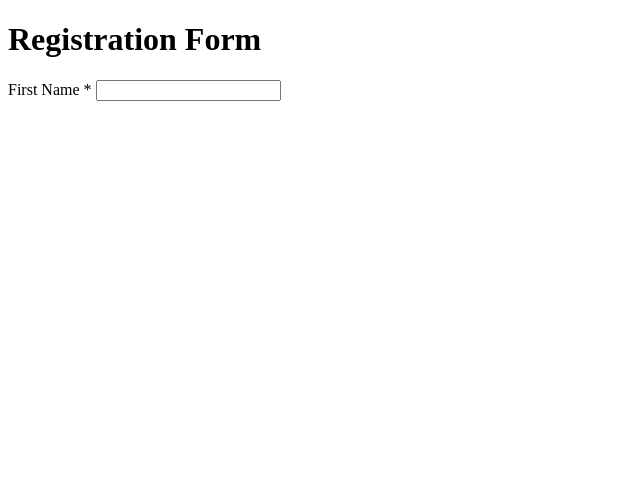
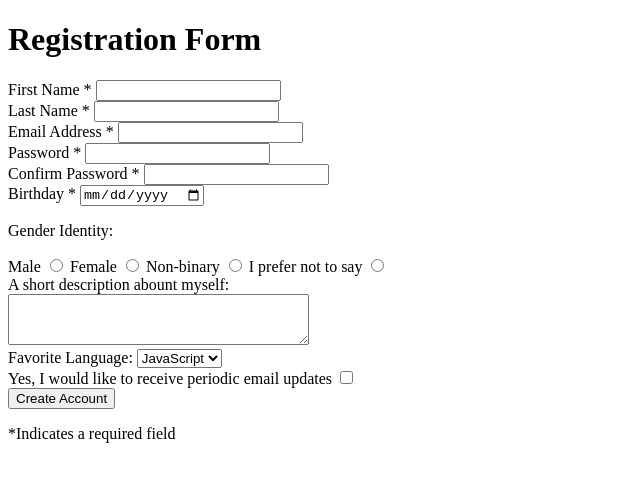
Before and after one commit to JFelechner/registration_form, a plain HTML site: page index.html in a window 1280 px wide. Shown: the whole page, without its empty margins (0-640 px from the left). Drawn offline with Linux system fonts and the light colour scheme.

Commit message:
Final Commit

```diff
--- a/index.html
+++ b/index.html
@@ -10,10 +10,60 @@
 
 <body>
     <h1>Registration Form</h1>
-    <div>
-        <label for="First Name">First Name *</label>
-        <input type="text" name="First Name" id="First Name">
-    </div>
+    <form>
+        <div>
+            <label for="First Name">First Name *</label>
+            <input type="text" name="First Name" id="First Name">
+        </div>
+        <div>
+            <label for="Last Name">Last Name *</label>
+            <input type="text" name="Last Name" id="Last Name">
+        </div>
+        <div>
+            <label for="Email Address">Email Address *</label>
+            <input type="email" name="Email Address" id="Email Address">
+        </div>
+        <div>
+            <label for="Password">Password *</label>
+            <input type="password" name="Password" id="Password">
+        </div>
+        <div>
+            <label for="Confirm Password">Confirm Password *</label>
+            <input type="password" name="Confirm Password" id="Confirm Password">
+        </div>
+        <div>
+            <label for="Birthday">Birthday *</label>
+            <input type="date" name="Birthday" id="Birthday">
+        </div>
+        <div>
+            <p>Gender Identity:</p>
+            <label for="Male">Male</label>
+            <input type="radio" name="Gender" id="Male" value="Male">
+            <label for="Female">Female</label>
+            <input type="radio" name="Gender" id="Female" value="Female">
+            <label for="Non-binary">Non-binary</label>
+            <input type="radio" name="Gender" id="Non-binary" value="Non-binary">
+            <label for="I prefer not to say">I prefer not to say</label>
+            <input type="radio" name="Gender" id="I prefer not to say" value="I prefer not to say">
+        </div>
+        <div>
+            <label for="Description">A short description abount myself:</label>
+            <br>
+            <textarea name="Description" id="Description" cols="35" rows="3"></textarea>
+        </div>
+        <div>
+            <label for="Favorite Language">Favorite Language:</label>
+            <select name="JavaScript" id="Favorite Language">
+                <option value="JavaScript">JavaScript</option>
+            </select>
+        </div>
+        <div>
+            <label for="Email Updates">Yes, I would like to receive periodic email updates</label>
+            <input type="checkbox" name="Email Updates" id="Email Updates">
+        </div>
+        <input type="submit" value="Create Account">
+    </form>
+    <p>*Indicates a required field</p>
 </body>
 
 </html>
```
